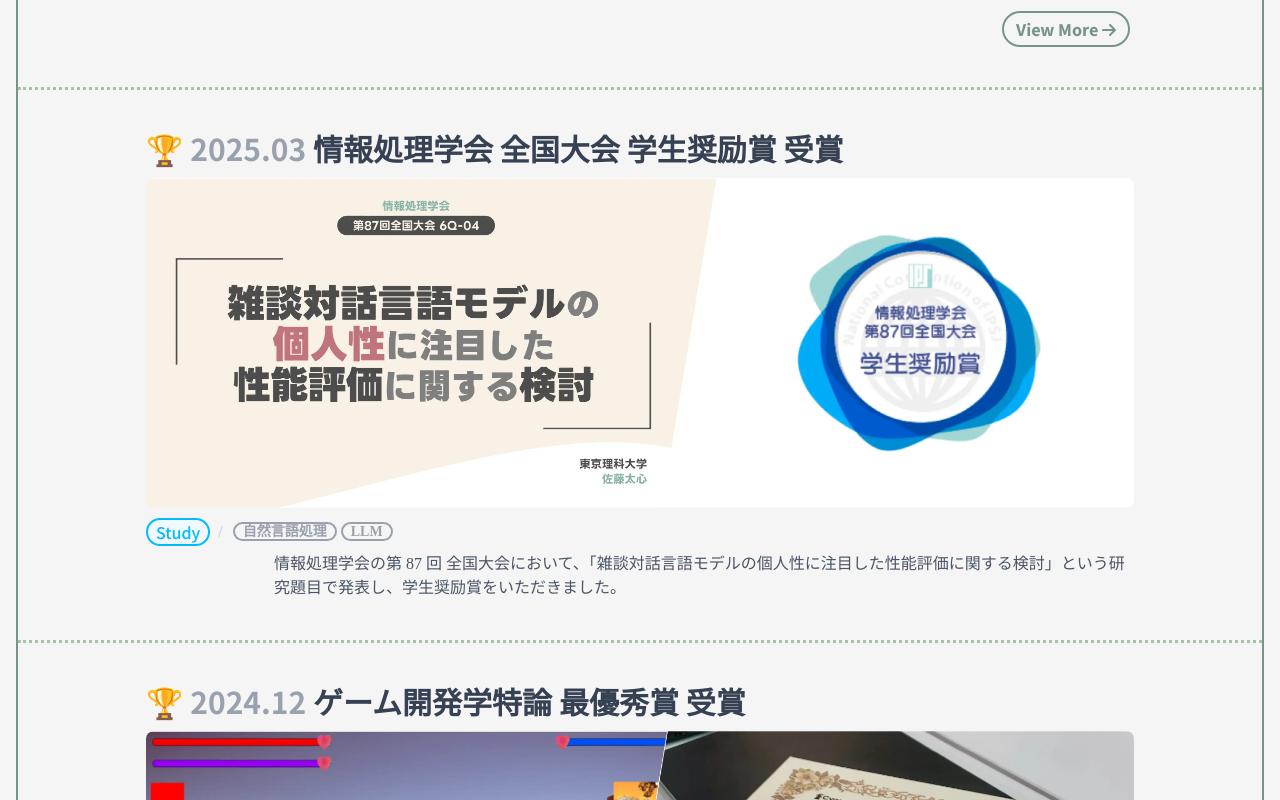
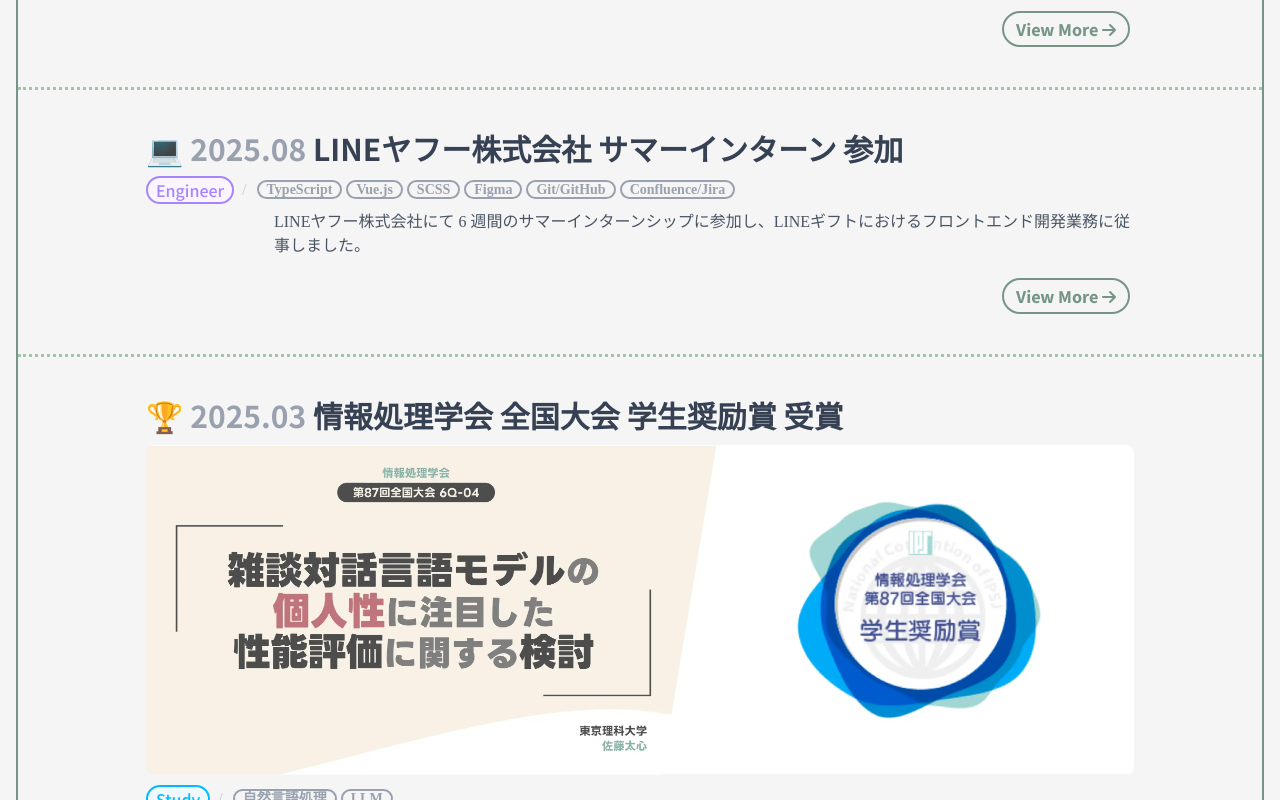
Before and after one commit to otTATto/tato-port-vue, a Vue app in the folder frontend/: page /works in a window 1280 px wide. Shown: the part 940-1740 px from the top of the page. Built offline with nearby package versions, Linux system fonts and the light colour scheme; a web font is replaced by a local one.

Commit message:
feat(Works): いくつかの work に詳細ページを用意

```diff
--- a/frontend/src/components/WorkCard.vue
+++ b/frontend/src/components/WorkCard.vue
@@ -85,7 +85,7 @@
         rel="noopener noreferrer"
         class="font-extrabold mx-1 pl-3 pr-3 py-1 border-2 border-TatoGreen rounded-full hover:bg-TatoGreen text-TatoGreen hover:text-white transition duration-400 ease-in-out">
         <font-awesome-icon :icon="['fas', 'arrow-up-right-from-square']" class="mr-1" />
-        View More
+        {{ detail.label || 'View More' }}
       </a>
     </div>
   </div>
@@ -105,7 +105,7 @@
     types: string[],
     tags?: string[],
     description?: string,
-    detail: { type: string, link: string }
+    detail: { type: string, link: string, label?: string }
   }
   const props = defineProps<Props>()
 </script>
--- /dev/null
+++ b/frontend/src/components/works/AistComp.vue
@@ -0,0 +1,54 @@
+<!--
+@brief 作品ページ「重度運動機能障害者 支援システム 研究開発 ＠産総研」
+-->
+<template>
+  <div>
+
+    <TitleComp
+      :index="1"
+      content="きっかけ"
+    />
+    <ContentComp
+      content="
+      プロジェクト課題というハッカソン形式の授業にて最優秀賞をいただいたことをきっかけに、
+      研究室の先輩からお声がけいただいて、筑波にある産業技術総合研究所の依田研究室でのアルバイトが始まりました。
+      "
+    />
+
+    <div class="
+      mt-5
+      grid space-y-3 justify-end
+      md:flex md:space-y-0 md:space-x-1"
+    >
+      <ButtonComp
+        link="/works/#project-asg"
+        type="internal"
+        content="プロジェクト課題とは"
+        class=""
+      />
+
+      <ButtonComp
+        link="http://gesture-interface.jp/"
+        type="external"
+        content="依田研究室について"
+        class=""
+      />
+    </div>
+
+
+  </div>
+</template>
+
+<script setup lang="ts">
+  import TitleComp from '../parts/TitleComp.vue';
+  import ContentComp from '../parts/ContentComp.vue';
+  import ButtonComp from '../parts/ButtonComp.vue';
+
+  defineOptions({
+    name: 'ProjectasgComp'
+  })
+</script>
+
+<style>
+
+</style>
--- /dev/null
+++ b/frontend/src/components/works/IdolComp.vue
@@ -0,0 +1,40 @@
+<!--
+@brief 作品ページ「理科大学生アイドルグループ ロゴ制作」
+-->
+<template>
+  <div>
+
+    <TitleComp
+      :index="1"
+      content="きっかけ"
+    />
+    <ContentComp
+      content="
+      大学の知人が 2023 年の秋に、理科大生によって構成される理系アイドルグループ「放課後スターライト」を立ち上げたのをきっかけに、デザイナーとしてプロジェクトに参加しました。
+      "
+    />
+
+    <ButtonComp
+      link="https://idol.co.jp/"
+      type="external"
+      content="放課後スターライト公式サイト"
+      class="mt-5"
+    />
+
+
+  </div>
+</template>
+
+<script setup lang="ts">
+  import TitleComp from '../parts/TitleComp.vue';
+  import ContentComp from '../parts/ContentComp.vue';
+  import ButtonComp from '../parts/ButtonComp.vue';
+
+  defineOptions({
+    name: 'ProjectasgComp'
+  })
+</script>
+
+<style>
+
+</style>
--- /dev/null
+++ b/frontend/src/components/works/InternshiplyComp.vue
@@ -0,0 +1,42 @@
+<!--
+@brief 作品ページ「LINEヤフー株式会社 サマーインターン 参加」
+-->
+<template>
+  <div>
+
+    <TitleComp
+      :index="1"
+      content="概要"
+    />
+    <ContentComp
+      content="
+      LINEヤフー株式会社のサマーインターンシップに参加し、6 週間にわたり、LINEギフトにおけるフロントエンド開発業務に従事しました。
+      2025年10月末に実施された「ハロウィンギフトくじ」の実装を主に担当しました。
+      詳しくは、以下の LINEヤフー Tech Blog に記事を公開していますので、ぜひご覧ください。
+      "
+    />
+
+    <ButtonComp
+      link="https://techblog.lycorp.co.jp/ja/20251113b"
+      type="external"
+      content="LINEヤフー Tech Blog"
+      class="mt-5"
+    />
+
+
+  </div>
+</template>
+
+<script setup lang="ts">
+  import TitleComp from '../parts/TitleComp.vue';
+  import ContentComp from '../parts/ContentComp.vue';
+  import ButtonComp from '../parts/ButtonComp.vue';
+
+  defineOptions({
+    name: 'ProjectasgComp'
+  })
+</script>
+
+<style>
+
+</style>
--- /dev/null
+++ b/frontend/src/components/works/MizbeComp.vue
@@ -0,0 +1,40 @@
+<!--
+@brief 作品ページ「理科大学生アイドルグループ ロゴ制作」
+-->
+<template>
+  <div>
+
+    <TitleComp
+      :index="1"
+      content="きっかけ"
+    />
+    <ContentComp
+      content="
+      地域交流施設「利根運河交流館」の方と一緒に、地域を盛り上げる夏祭りイベントを企画したのが始まりでした。
+      "
+    />
+
+    <ButtonComp
+      link="https://idol.co.jp/"
+      type="external"
+      content="水辺で乾杯！利根運河 公式サイト"
+      class="mt-5"
+    />
+
+
+  </div>
+</template>
+
+<script setup lang="ts">
+  import TitleComp from '../parts/TitleComp.vue';
+  import ContentComp from '../parts/ContentComp.vue';
+  import ButtonComp from '../parts/ButtonComp.vue';
+
+  defineOptions({
+    name: 'ProjectasgComp'
+  })
+</script>
+
+<style>
+
+</style>
--- a/frontend/src/components/works/ProjectasgComp.vue
+++ b/frontend/src/components/works/ProjectasgComp.vue
@@ -28,7 +28,7 @@
       "
     />
 
-   <TitleComp
+    <TitleComp
       :index="3"
       content="開発の過程"
     />
--- a/frontend/src/views/WorkdetailView.vue
+++ b/frontend/src/views/WorkdetailView.vue
@@ -96,8 +96,12 @@
 <script setup lang="ts">
   // @brief 各作品のコンポーネントをインポート
   import { icon } from '@fortawesome/fontawesome-svg-core';
-import ProjectasgComp from '../components/works/ProjectasgComp.vue';
+  import AistComp from '@/components/works/AistComp.vue';
   import ToneungabpComp from '../components/works/ToneungabpComp.vue';
+  import InternshiplyComp from '@/components/works/InternshiplyComp.vue';
+  import ProjectasgComp from '../components/works/ProjectasgComp.vue';
+  import IdolComp from '@/components/works/IdolComp.vue';
+  import MizbeComp from '@/components/works/MizbeComp.vue';
 
   defineOptions({
     name: 'WorkDetail',
@@ -125,19 +129,82 @@
   // @brief 作品ごとのデータ
   const worksData = [
     {
-      slug: 'project-asg',
-      title: 'プロジェクト課題',
-      types: ['Engineer'],
-      tags: ['HTML', 'CSS', 'JavaScript', 'Python', 'Bootstrap', 'Firebase', 'Flask', 'Git/GitHub'],
-      date: '2023.12.20',
-      comp: ProjectasgComp,
+      slug: 'aist',
+      title: '重度運動機能障害者 支援システム 研究開発 ＠産総研',
+      types: ['Engineer', 'Study'],
+      tags: [
+        '画像処理',
+        'C++',
+        'Python',
+        'OpenCV',
+        'Git/GitHub'
+      ],
+      date: '現在',
+      comp: AistComp,
     },
     {
       slug: 'toneunga-bp',
       title: '利根運河ブランドプロジェクト',
       types: ['Engineer', 'Design'],
-      tags: ['WordPress', 'Adobe Ilustrator'],
+      tags: [
+        'WordPress',
+        'Adobe Ilustrator'
+      ],
+      date: '現在',
       comp: ToneungabpComp,
+    },
+    {
+      slug: 'internship-ly',
+      title: 'LINEヤフー株式会社 サマーインターン 参加',
+      types: ['Engineer'],
+      tags: [
+        'TypeScript',
+        'Vue.js',
+        'SCSS',
+        'Figma',
+        'Git/GitHub',
+        'Confluence/Jira',
+      ],
+      date: '2025.08.25 - 2025.10.03',
+      comp: InternshiplyComp,
+    },
+    {
+      slug: 'project-asg',
+      title: 'プロジェクト課題',
+      types: ['Engineer'],
+      tags: [
+        'HTML',
+        'CSS',
+        'JavaScript',
+        'Python',
+        'Bootstrap',
+        'Firebase',
+        'Flask',
+        'Git/GitHub'
+      ],
+      date: '2023.12.20',
+      comp: ProjectasgComp,
+    },
+    {
+      slug: 'idol',
+      title: '理科大学生アイドルグループ ロゴ制作',
+      types: ['Design'],
+      tags: [
+        'Adobe Photoshop',
+        'Adobe Illustrator',
+      ],
+      date: '2023.10.31',
+      comp: IdolComp,
+    },
+    {
+      slug: 'mizbe',
+      title: '水辺で乾杯ポスター制作',
+      types: ['Design'],
+      tags: [
+        'Adobe Illustrator',
+      ],
+      date: '2023-2025.06',
+      comp: MizbeComp,
     },
   ]
 
--- a/frontend/src/views/WorksView.vue
+++ b/frontend/src/views/WorksView.vue
@@ -29,15 +29,14 @@
       ]"
       description="国立研究開発法人 産業技術総合研究所 人間情報インタラクション研究部門 依田研究室のもとで、重度運動機能障害者の支援システムの研究開発を行っています。システム面では、Visual Studio 上での C++ による Windows アプリケーション開発がメインです。"
       :detail="{
-        type: 'external',
-        link: 'http://gesture-interface.jp/'
+        type: 'internal',
+        link: '/works/aist/'
       }"
     />
 
-    <hr class="border-t-3 border-dotted border-TatoLightGreen -mx-5 lg:-mx-[10vw] 2xl:-mx-[20vw] my-3" />
+    <hr id="toneunga-bp" class="border-t-3 border-dotted border-TatoLightGreen -mx-5 lg:-mx-[10vw] 2xl:-mx-[20vw] my-3" />
 
     <WorkCard
-      :id="'toneunga-bp'"
       :date="{
         text: '✅ 現在',
         class: 'text-green-500'
@@ -59,6 +58,35 @@
       :detail="{
         type: 'internal',
         link: '/works/toneunga-bp/'
+      }"
+    />
+
+    <hr class="border-t-3 border-dotted border-TatoLightGreen -mx-5 lg:-mx-[10vw] 2xl:-mx-[20vw] my-3" />
+
+    <WorkCard
+      :date="{
+        text: '💻 2025.08',
+        class: 'text-gray-400'
+      }"
+      :title="{
+        size: 'big',
+        text: 'LINEヤフー株式会社 サマーインターン 参加'
+      }"
+      :types="[
+        'Engineer'
+      ]"
+      :tags="[
+        'TypeScript',
+        'Vue.js',
+        'SCSS',
+        'Figma',
+        'Git/GitHub',
+        'Confluence/Jira',
+      ]"
+      description="LINEヤフー株式会社にて 6 週間のサマーインターンシップに参加し、LINEギフトにおけるフロントエンド開発業務に従事しました。"
+      :detail="{
+        type: 'internal',
+        link: '/works/internship-ly'
       }"
     />
 
@@ -118,10 +146,9 @@
       }"
     />
 
-    <hr class="border-t-3 border-dotted border-TatoLightGreen -mx-5 lg:-mx-[10vw] 2xl:-mx-[20vw] my-3" />
+    <hr id="project-asg" class="border-t-3 border-dotted border-TatoLightGreen -mx-5 lg:-mx-[10vw] 2xl:-mx-[20vw] my-3" />
 
     <WorkCard
-      :id="'project-asg'"
       :date="{
         text: '🏆 2023.12',
         class: 'text-gray-400'
@@ -172,8 +199,8 @@
       ]"
       description="現役理科大生のみから構成されるアイドルグループ「放課後スターライト」のロゴデザインを制作しました。"
       :detail="{
-        type: 'external',
-        link: 'https://idol.co.jp/'
+        type: 'internal',
+        link: '/works/idol/'
       }"
     />
 
@@ -181,7 +208,7 @@
 
     <WorkCard
       :date="{
-        text: '🎨 2023.06, 2024.06',
+        text: '🎨 2023-2025.06',
         class: 'text-gray-400'
       }"
       :title="{
@@ -195,10 +222,10 @@
       :tags="[
         'Adobe Illustrator'
       ]"
-      description="利根運河沿いにある「運河水辺公園」で開催される「水辺で乾杯！利根運河」というイベントのロゴデザインおよびポスターを、2 年連続で制作しました。"
+      description="利根運河沿いにある「運河水辺公園」で開催される「水辺で乾杯！利根運河」というイベントのロゴデザインおよびポスターを、3 年連続で制作しました。"
       :detail="{
-        type: 'external',
-        link: 'https://lp.224.works/mizbering/'
+        type: 'internal',
+        link: '/works/mizbe/'
       }"
     />
 
@@ -265,7 +292,8 @@
       description="途中で数字が見えなくなるカウントダウンゲーム「7.777 秒チャレンジ」を制作しました。地域のイベントでの出店時に、多くの子供たちに遊んでもらいました。"
       :detail="{
         type: 'external',
-        link: 'https://chal7777.web.app/'
+        link: 'https://chal7777.web.app/',
+        label: 'Play',
       }"
     />
 
@@ -345,7 +373,8 @@
       description="見た目だけでフォント名を言い当てられる特殊能力「絶対フォント感」の獲得を目指し、フォント名を当てるゲーム「FontGuessr」を制作しました。"
       :detail="{
         type: 'external',
-        link: 'https://fontguessr.web.app/'
+        link: 'https://fontguessr.web.app/',
+        label: 'Play',
       }"
     />
 
```
